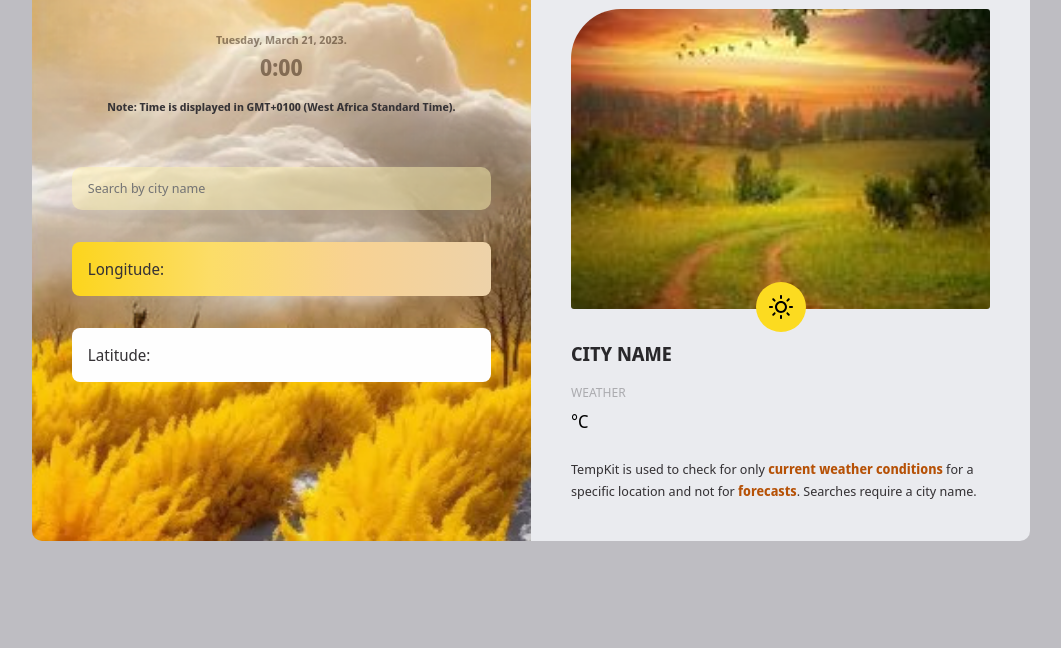
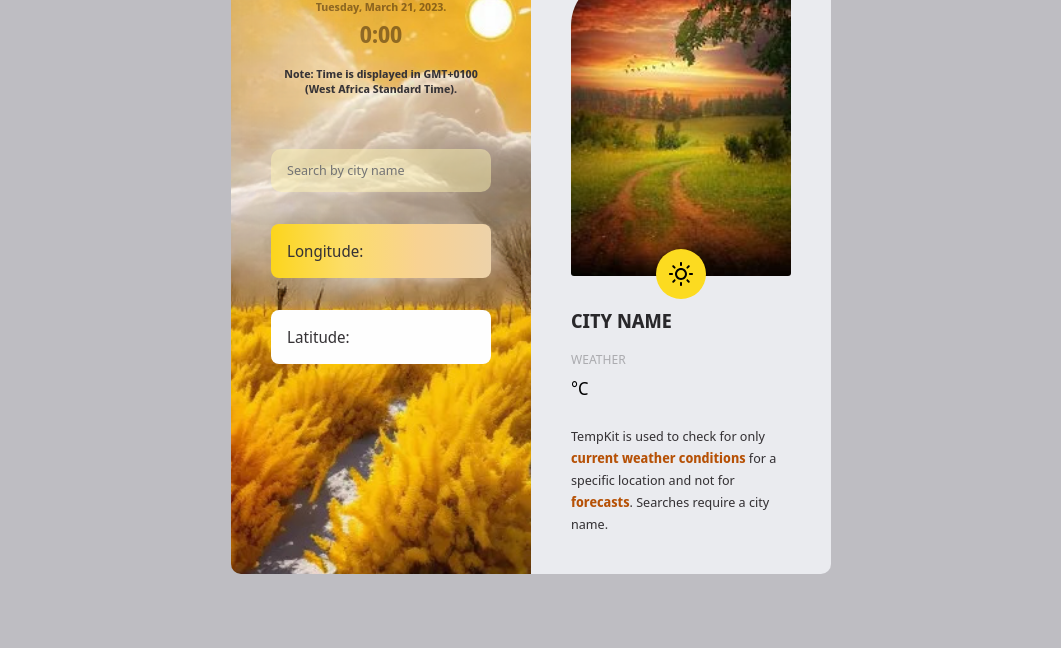
Before and after one commit to daisy28/TempKit, a plain HTML site: page index.html in a window 1280 px wide. Shown: the part 184-832 px from the top of the page, without its empty margins (109-1170 px from the left). Drawn offline with Linux system fonts and the light colour scheme.

Commit message:
Chore: Changed design layout for desktop

```diff
--- a/styles.css
+++ b/styles.css
@@ -192,7 +192,7 @@ small b {
 
 @media screen and (min-width: 768px){
      .content{
-          width: 80%;
+          width: 600px;
           margin: auto;
      }
 
```
